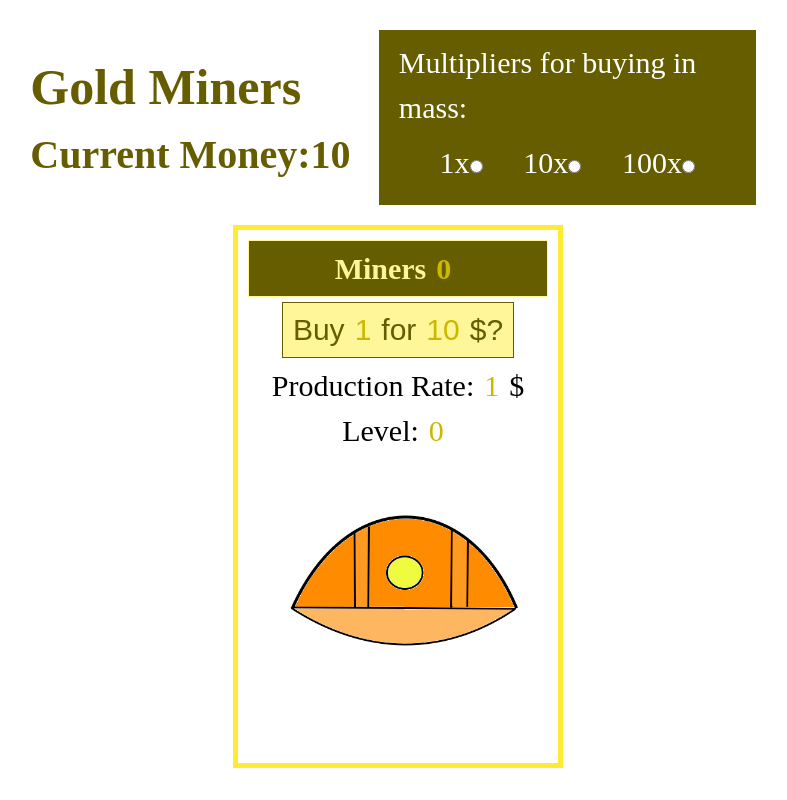
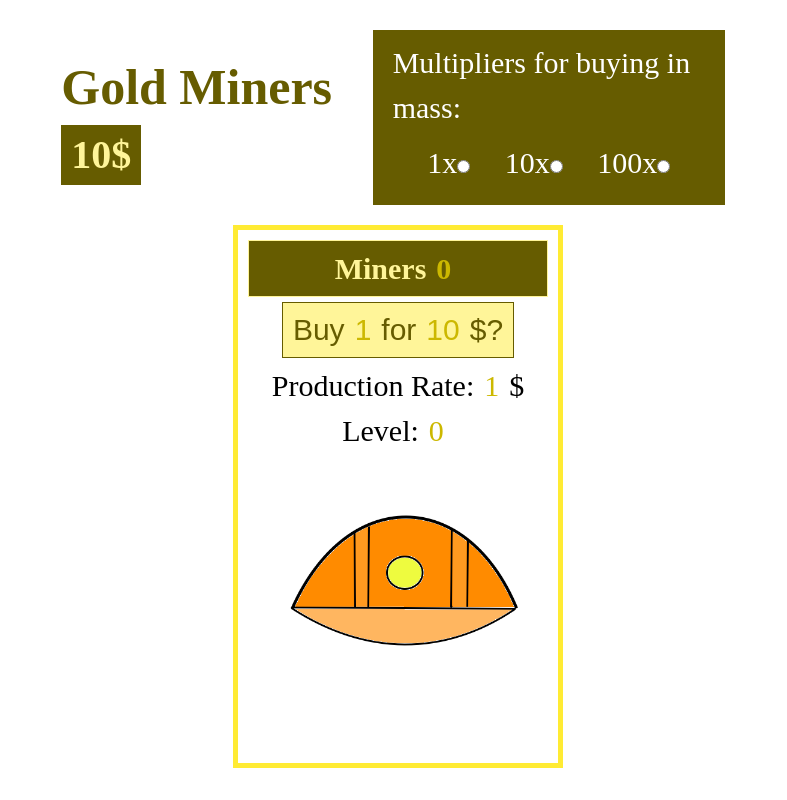
Before and after one commit to collerhatguy/coal-miner-fixed, a React (Create React App) app: page / in a window 1280 px wide. Shown: the whole page, without its empty margins (242-1029 px from the left). Built offline with nearby package versions, Linux system fonts and the light colour scheme.

Commit message:
restyled money header

```diff
--- a/src/App.js
+++ b/src/App.js
@@ -14,9 +14,9 @@ function App() {
         <header>
           <div className="text-container">
             <h1>Gold Miners</h1>
-            <h2>Current Money:
+            <h2>
               <span data-cy="money">
-                {money}
+                {money}$
               </span>
             </h2>
           </div>
--- a/src/css/App.css
+++ b/src/css/App.css
@@ -111,6 +111,12 @@ h1 {
 
 h2 {
   font-size: 4rem;
+  background-color: #665c00;
+  color: #fff599;
+  width: -webkit-min-content;
+  width: -moz-min-content;
+  width: min-content;
+  padding: 0 1rem;
 }
 
 @media (max-width: 600px) {
--- a/src/css/_header.scss
+++ b/src/css/_header.scss
@@ -13,7 +13,13 @@ h1, h2, h3 {
     color: $tertiary-color-400;
 }
 h1 {font-size: $base-font * 5;}
-h2 {font-size: $base-font * 4;}
+h2 {
+    font-size: $base-font * 4;
+    background-color: $tertiary-color-400;
+    color: $tertiary-color-100;
+    width: min-content;
+    padding: 0 1rem;
+}
 
 @media(max-width: 600px) {
     header {
```
Also changed, not shown: 1 other file (tests, documents, lock files or other folders).
